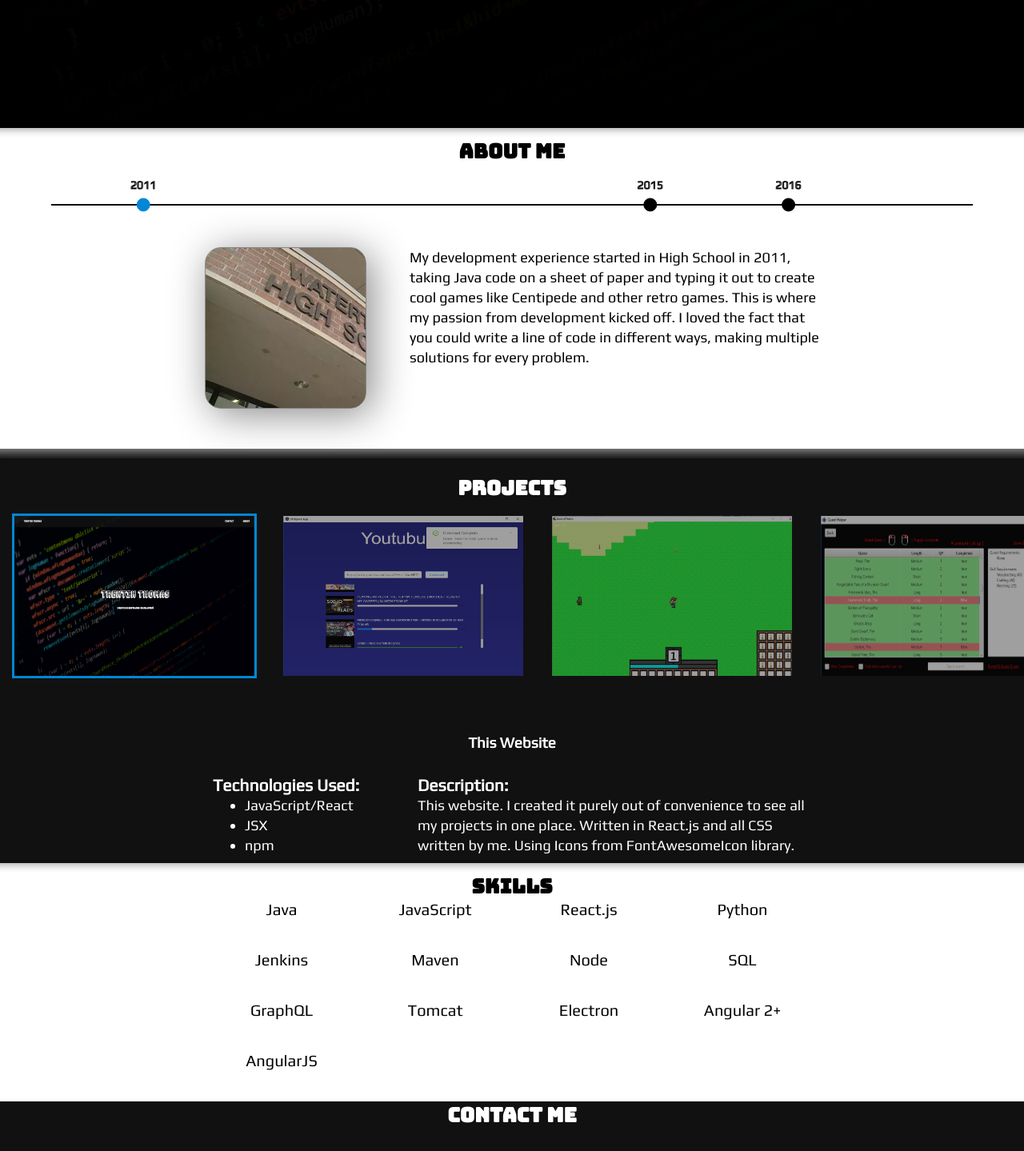
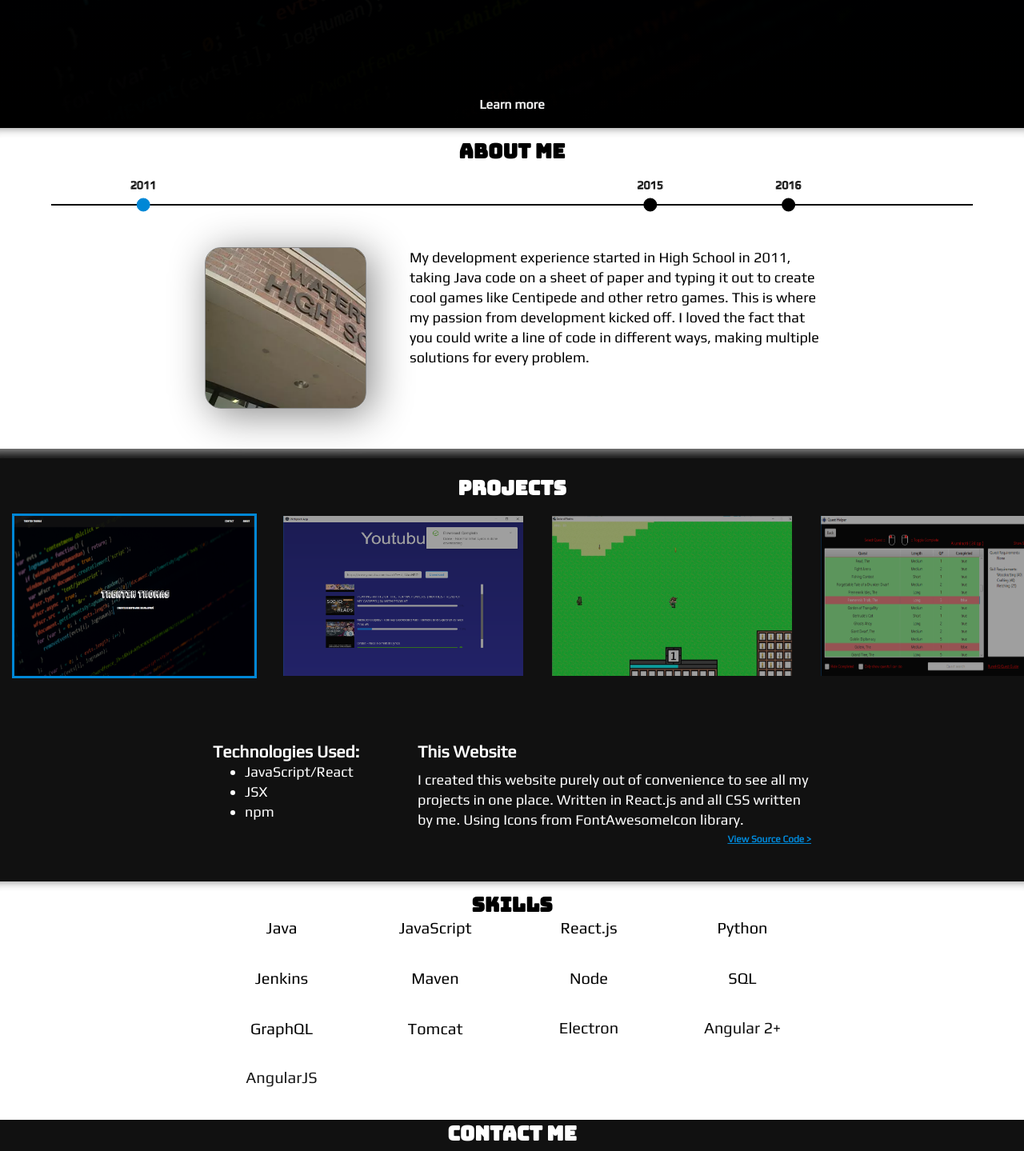
Before and after one commit to trentinthomas/trentinthomas.github.io, a React (Create React App) app: page / in a window 1280 px wide. Shown: the part 640-2079 px from the top of the page at 80% size. Built offline with nearby package versions, Linux system fonts and the light colour scheme.

Commit message:
Final touchups. The only thing left is mobile friendly

```diff
--- a/public/index.html
+++ b/public/index.html
@@ -19,7 +19,7 @@
       work correctly both with client-side routing and a non-root public URL.
       Learn how to configure a non-root public URL by running `npm run build`.
     -->
-    <title>React App</title>
+    <title>Trentin Thomas</title>
   </head>
   <body>
     <noscript>
--- a/src/AboutMe.js
+++ b/src/AboutMe.js
@@ -28,8 +28,8 @@ export default class AboutMe extends Component {
 
     render() {
         return (
-            <div className="about-me">
-                <a id="aboutme"/><h2>About Me</h2>
+            <div className="about-me" id="aboutme">
+                <h2>About Me</h2>
                 <TimeLine
                     timelineInfo={timelineInfo}/>
             </div>
--- a/src/App.css
+++ b/src/App.css
@@ -10,6 +10,7 @@ body {
   background-color: white;
   color: black;
   font-family: 'Play', 'Bungee Shade', 'Bungee', serif;
+  overflow-x: hidden;
 }
 
 h2 {
@@ -98,12 +99,9 @@ ul.navbar {
 }
 
 .header-hero-description {
+  width: 300px;
+  text-align: left;
   font-family: 'Bungee';
-}
-
-#aboutme {
-  position: relative;
-  top: -100px;
 }
 
 .about-me {
@@ -268,9 +266,11 @@ ul.navbar {
 .projectv2-image:hover {
   border: 3px solid rgb(82, 168, 218);
   opacity: 0.8;
+  cursor: pointer;
 }
 
 .projectv2-image-selected {
+  cursor: pointer;
   display: inline-block;
   width: 300px;
   height: 200px;
@@ -299,6 +299,10 @@ ul.navbar {
   padding: 10px;
 }
 
+.projectv2-description-title {
+  margin-bottom: 10px;
+}
+
 .projectv2-description-text {
   padding: 10px;
   text-align: left;
@@ -317,6 +321,7 @@ ul.navbar {
 
 .projectsv2  {
   padding-top: 20px;
+  padding-bottom: 30px;
 }
 
 /* width */
@@ -341,13 +346,23 @@ ul.navbar {
 
 
 .header-hero-learn-more-hidden {
+  font-weight: bold;
+  position: absolute;
+  display: block;
+  text-align: center;
+  bottom: 30px;
   opacity: 0;
   transition: all 2.5s;
 }
 .header-hero-learn-more {
+  font-weight: bold;
+  position: absolute;
+  display: block;
+  text-align: center;
+  bottom: 20px;
   opacity: 1;
-  transition: opacity 2.5s;
-
+  cursor: pointer;
+  transition: all 2.5s;
 }
 
 .skills-list {
@@ -374,3 +389,12 @@ hr.inverse {
   border: 0;
   box-shadow: inset 0 17px 12px -12px rgba(255,255,255,.5);
 }
+
+a.git-link {
+  text-decoration: underline;
+  color: rgb(0, 135, 214);
+  text-align: right;
+  display: block;
+  font-size: 12px;
+  font-weight: bold;
+}
--- a/src/App.js
+++ b/src/App.js
@@ -16,7 +16,6 @@ class App extends Component {
   render() {
     return (
       <div className="App">
-        <a id="trentinthomas"/>
         <NavigationBar/>
         <HeaderHero/>
         <hr/>
--- a/src/HeaderHero.js
+++ b/src/HeaderHero.js
@@ -1,5 +1,4 @@
 import React, { Component } from 'react';
-import Fade from 'react-reveal/Fade';
 import TypingAnimation from './TypingAnimation';
 import {scrollTo} from './NavigationHelper'
 
@@ -16,15 +15,15 @@ export default class HeaderHero extends Component {
     componentDidMount() {
         setTimeout(() => {
             this.setState({loaded: true})
-        }, 2000);
+        }, 4000);
     }
 
     render() {
         return (
-            <div className="header-hero">
+            <div className="header-hero" id="trentinthomas">
                 <h2 className="header-hero-title">Trentin Thomas</h2>
                 <span className="header-hero-description">
-                    <TypingAnimation text='Creative Software Developer'/>
+                    <TypingAnimation text='Creative. Innovative. Just me.' speed={150}/>
                 </span>
                 <span className={`header-hero-learn-more${!this.state.loaded ? '-hidden' : ''}`} onClick={() => scrollTo('aboutme')}>Learn more</span>
             </div>
--- a/src/NavigationHelper.js
+++ b/src/NavigationHelper.js
@@ -57,7 +57,7 @@
 					callback();
 				}
 			} else {
-				yScroll = settings.easing.outQuint(0, elapsed, offset, targetY, settings.duration);
+				yScroll = settings.easing.outQuint(0, elapsed, offset, targetY, settings.duration) - 70; //Need this -70 to offset the navbar.
 				window.scrollTo(0, yScroll);
 				timer = setTimeout(step, 10);
 			}
--- a/src/ProjectV2.js
+++ b/src/ProjectV2.js
@@ -7,6 +7,7 @@ export default class ProjectV2 extends Component {
       <img
         className={this.props.selected ? "projectv2-image-selected" : "projectv2-image"}
         onClick={this.props.onClick}
+        alt=""
         src={this.props.image}/>
     );
   }
--- a/src/ProjectsListV2.js
+++ b/src/ProjectsListV2.js
@@ -7,7 +7,7 @@ import saviorOfRealmsjpg from './saviorOfRealms.jpg';
 import questhelperpng from './questhelper.png';
 import youtubularPng from './youtubular.png';
 
-const websiteText = "This website. I created it purely out of convenience to see all my projects in one place. Written in React.js and all CSS written by me. Using Icons from FontAwesomeIcon library.";
+const websiteText = "I created this website purely out of convenience to see all my projects in one place. Written in React.js and all CSS written by me. Using Icons from FontAwesomeIcon library.";
 const saviorOfRealmsText = `This is a game that I was working on with one other developer. This was purely written in Java, using a library called
                             Slick2D. Although the game was never finished, it still used some cool algorithms for open world generation and
                             graphics. We used a website to generate sprites for the 3 seperate characters in the game and animated them in game.`;
@@ -18,12 +18,11 @@ const youtubularText = `Project I made to convert youtube videos into mp3 files.
                         that can run on Windows. Includes the UI from Antd design CSS library.`;
 
 const projects = [
-  {image: websitePng, text: websiteText, name:"This Website", thingsUsed: ['JavaScript/React', 'JSX', 'npm']},
-  {image: youtubularPng, text: youtubularText, name:"YouTubular", thingsUsed: ['Electron', 'JavaScript/React', 'Antd Design', 'ytdl-core']},
-  {image: saviorOfRealmsjpg, text: saviorOfRealmsText, name:"Savior of Realms", thingsUsed: ['Java', 'Slick2D', 'Maven']},
-  {image: questhelperpng, text: questhelpertext, name:"OSRS Quest Filter", thingsUsed: ['Java', 'JavaFX', 'Maven']},
+  {image: websitePng, text: websiteText, name:"This Website", thingsUsed: ['JavaScript/React', 'JSX', 'npm'], sourceURL: 'https://github.com/trentinthomas/trentinthomas.github.io'},
+  {image: youtubularPng, text: youtubularText, name:"YouTubular", thingsUsed: ['Electron', 'JavaScript/React', 'Antd Design', 'ytdl-core'], sourceURL: 'https://github.com/trentinthomas/youtubular'},
+  {image: saviorOfRealmsjpg, text: saviorOfRealmsText, name:"Savior of Realms", thingsUsed: ['Java', 'Slick2D', 'Maven'], sourceURL: 'https://github.com/trentinthomas/saviorofrealms'},
+  {image: questhelperpng, text: questhelpertext, name:"OSRS Quest Filter", thingsUsed: ['Java', 'JavaFX', 'Maven'], sourceURL: 'https://github.com/trentinthomas/rsquestfilter'},
 ];
-const descriptions = [websiteText, saviorOfRealmsText, questhelpertext, youtubularText];
 
 export default class ProjectsList extends Component {
 
@@ -64,7 +63,6 @@ export default class ProjectsList extends Component {
           {this.generateProjects()}
         </div>
         <div className="projectsv2-container">
-          <h3>{projects[this.state.selectedProject].name}</h3>
           <div className="projectv2-description">
             <div className="projectv2-things-used">
 
@@ -76,8 +74,9 @@ export default class ProjectsList extends Component {
               </ul>
             </div>
             <div className="projectv2-description-text">
-            <h3>Description:</h3>
-            {projects[this.state.selectedProject].text}
+              <h3 className="projectv2-description-title">{projects[this.state.selectedProject].name}</h3>
+              <p>{projects[this.state.selectedProject].text}</p>
+              <a className="git-link" href={projects[this.state.selectedProject].sourceURL} target="_blank">View Source Code &gt;</a>
             </div>
           </div>
         </div>
--- a/src/Skills.js
+++ b/src/Skills.js
@@ -9,11 +9,15 @@ export default class Skills extends Component {
     return (
       <div className="skills container">
         <h2>Skills</h2>
-        <div className="skills-list">
-          <Fade cascade>
-            {skills.map(s => <span>{s}</span>)}
-          </Fade>
-        </div>
+          <div className="skills-list">
+            {skills.map((s, index) => {
+              return (
+                <Fade top duration={2000} delay={index * 150}>
+                  <span>{s}</span>
+                </Fade>
+              );
+            })}
+          </div>
       </div>
 
     );
--- a/src/TimeLine.js
+++ b/src/TimeLine.js
@@ -2,7 +2,6 @@ import React, { Component } from 'react';
 
 import TimeLineCircle from './TimeLineCircle';
 import PropTypes from 'prop-types';
-import Fade from 'react-reveal/Fade';
 
 export default class TimeLine extends Component {
 
--- a/src/TimeLineCircle.js
+++ b/src/TimeLineCircle.js
@@ -1,11 +1,6 @@
 import React, {Component} from 'react';
 
 export default class TimeLineCircle extends Component {
-
-  constructor(props)
-  {
-    super(props);
-  }
 
   render() {
 
```
